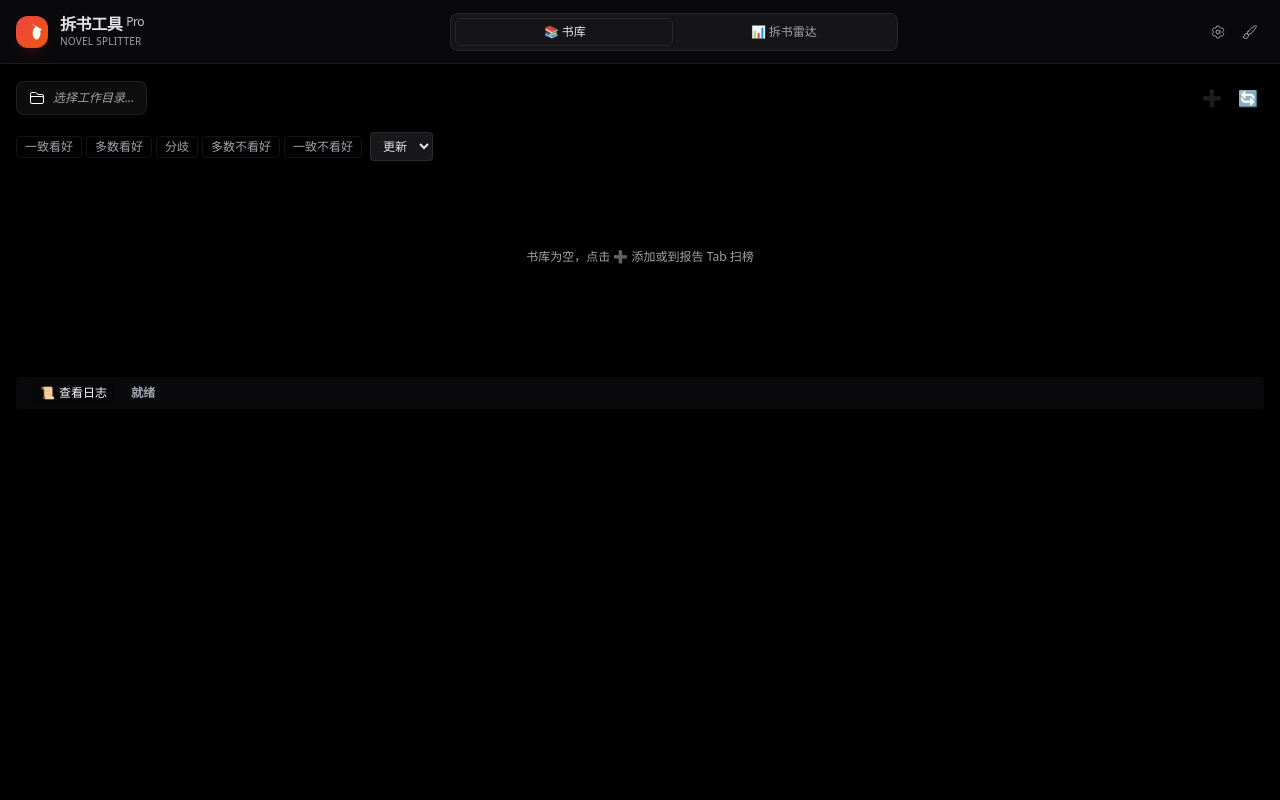
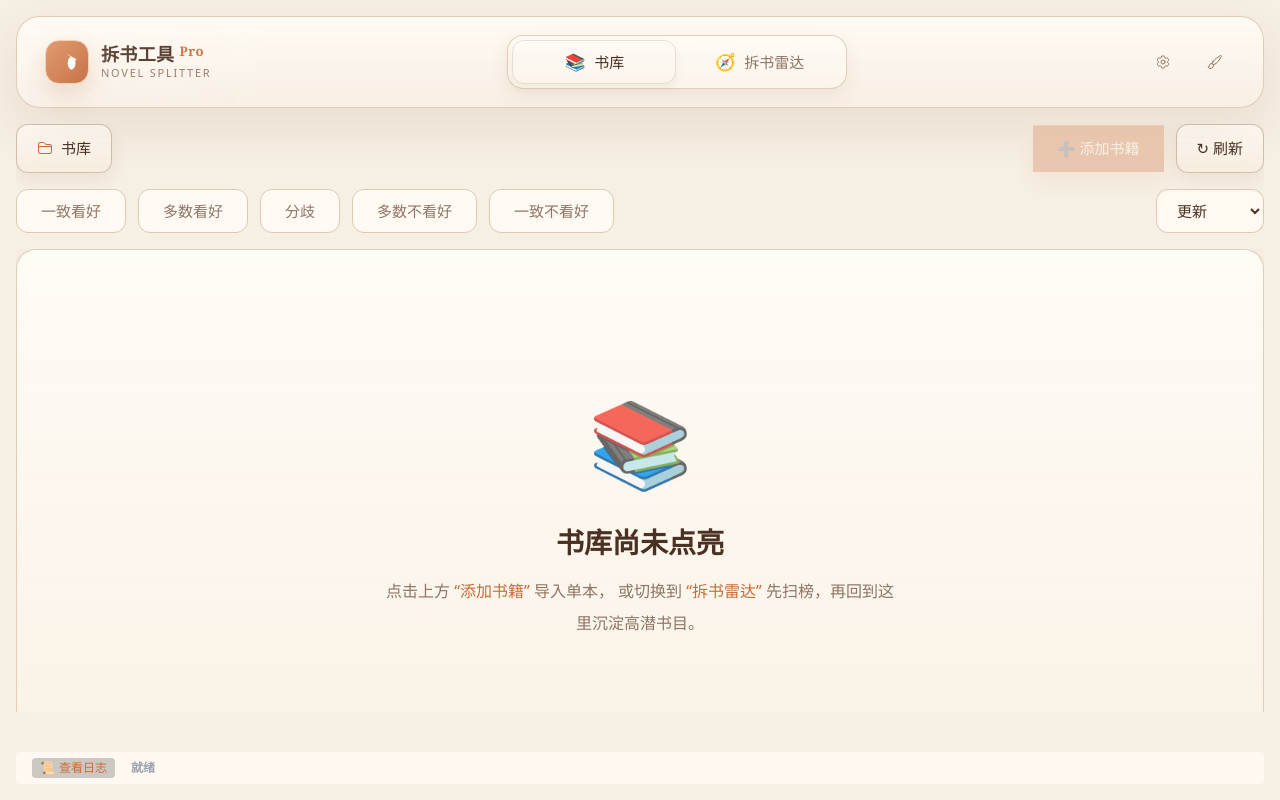
Before and after one commit to Hooolee/novel-splitter, a Vue app: page / in a window 1280 px wide. Built offline with nearby package versions, Linux system fonts and the light colour scheme.

Commit message:
feat: implement new warm paper UI theme and style system across core components

```diff
--- a/src/App.vue
+++ b/src/App.vue
@@ -698,36 +698,36 @@ function formatReportName(filename: string): string {
 </script>
 
 <template>
-  <div class="h-screen flex flex-col text-txt bg-bg font-sans overflow-hidden">
-    <header class="h-16 bg-sidebar border-b border-border-dim flex items-center gap-4 px-4 flex-shrink-0">
+  <div class="h-screen flex flex-col text-txt bg-bg font-sans overflow-hidden p-4">
+    <header class="paper-shell h-[92px] flex items-center gap-6 px-7 flex-shrink-0">
         <div class="flex items-center gap-3 min-w-0">
-            <div class="w-8 h-8 rounded-xl bg-gradient-to-br from-red-500 to-orange-600 flex items-center justify-center shadow-lg shadow-red-900/20 flex-shrink-0">
+            <div class="w-11 h-11 rounded-[14px] bg-gradient-to-br from-[#dd8a56] to-[#bf6030] flex items-center justify-center shadow-[0_10px_24px_rgba(191,96,48,0.22)] flex-shrink-0 border border-[#f1c8aa]">
                 <svg xmlns="http://www.w3.org/2000/svg" viewBox="0 0 24 24" fill="currentColor" class="w-5 h-5 text-white">
                     <path d="M11.7 2.805a.75.75 0 0 1 .6 0A16.036 16.036 0 0 0 17.686 5.5c1.657.492 2.766 1.763 3.394 3.033.453.916.71 2.016.92 3.149.23 1.238.23 2.536.002 3.791-.191 1.054-.537 2.062-1.025 2.923-.526.927-1.398 1.956-2.825 2.668a1.503 1.503 0 0 1-1.304 0c-1.427-.712-2.299-1.741-2.825-2.668-.488-.861-.834-1.869-1.025-2.923-.228-1.255-.228-2.553.002-3.791.21-1.133.467-2.233.92-3.149.628-1.27 1.737-2.54 3.394-3.033a16.033 16.033 0 0 0 5.386 2.695.75.75 0 0 1 .458 1.06l-.99.99-.028.028a3.155 3.155 0 0 0-.67 1.264c-.055.234-.265.378-.49.337a.66.66 0 0 1-.502-.45c-.179-.646-.502-1.246-.938-1.758a.74.74 0 0 1 .09-1.03l.97-.88a14.522 14.522 0 0 1-4.225-2.004Z" />
                 </svg>
             </div>
             <div class="min-w-0">
-                <h1 class="font-bold text-base text-txt tracking-tight leading-tight">拆书工具 <span class="text-accent text-xs align-top opacity-80 font-normal">Pro</span></h1>
-                <p class="text-[10px] text-txt-dim font-medium tracking-wide uppercase">Novel Splitter</p>
+                <h1 class="font-semibold text-[18px] text-txt tracking-[0.02em] leading-tight font-serif">拆书工具 <span class="text-accent text-[0.82rem] align-top font-semibold">Pro</span></h1>
+                <p class="text-[11px] text-txt-dim font-medium tracking-[0.16em] uppercase">Novel Splitter</p>
             </div>
         </div>
 
         <div class="flex-1 flex justify-center">
-            <div class="bg-subtle p-1 rounded-lg flex relative border border-border-dim min-w-[240px] max-w-md w-full">
-                <div class="absolute top-1 bottom-1 rounded-md bg-active border border-border-dim shadow-sm transition-all duration-300 ease-out" :style="{ left: activeTab === 'library' ? '4px' : 'calc(50% + 1px)', width: 'calc(50% - 5px)' }"></div>
-                <button @click="setActiveTab('library')" class="flex-1 relative z-10 text-xs font-medium py-1.5 text-center transition-colors duration-200" :class="activeTab === 'library' ? 'text-txt' : 'text-txt-dim hover:text-txt'">📚 书库</button>
-                <button @click="setActiveTab('reports')" class="flex-1 relative z-10 text-xs font-medium py-1.5 text-center transition-colors duration-200" :class="activeTab === 'reports' ? 'text-txt' : 'text-txt-dim hover:text-txt'">📊 拆书雷达</button>
+            <div class="paper-panel p-1 rounded-[16px] flex relative min-w-[280px] max-w-[340px] w-full">
+                <div class="absolute top-1 bottom-1 rounded-[12px] bg-active border border-border-dim shadow-[inset_0_1px_0_rgba(255,255,255,0.65),0_4px_10px_rgba(146,102,66,0.08)] transition-all duration-300 ease-out" :style="{ left: activeTab === 'library' ? '4px' : 'calc(50% + 1px)', width: 'calc(50% - 5px)' }"></div>
+                <button @click="setActiveTab('library')" class="flex-1 relative z-10 text-[15px] font-medium py-2.5 text-center transition-colors duration-200 flex items-center justify-center gap-2" :class="activeTab === 'library' ? 'text-txt' : 'text-txt-dim hover:text-txt'"><span class="text-[1.1em]">📚</span><span>书库</span></button>
+                <button @click="setActiveTab('reports')" class="flex-1 relative z-10 text-[15px] font-medium py-2.5 text-center transition-colors duration-200 flex items-center justify-center gap-2" :class="activeTab === 'reports' ? 'text-txt' : 'text-txt-dim hover:text-txt'"><span class="text-[1.1em]">🧭</span><span>拆书雷达</span></button>
             </div>
         </div>
 
-        <div class="flex items-center gap-1 flex-shrink-0">
-            <button @click="showSettings = true" class="w-7 h-7 flex items-center justify-center rounded-md hover:bg-subtle text-txt-dim hover:text-txt transition-all" title="API 设置">
+        <div class="flex items-center gap-3 flex-shrink-0">
+            <button @click="showSettings = true" class="w-10 h-10 flex items-center justify-center rounded-[14px] hover:bg-subtle text-txt-dim hover:text-txt transition-all border border-transparent hover:border-border-dim" title="API 设置">
                 <svg xmlns="http://www.w3.org/2000/svg" fill="none" viewBox="0 0 24 24" stroke-width="1.5" stroke="currentColor" class="w-4 h-4">
                     <path stroke-linecap="round" stroke-linejoin="round" d="M9.594 3.94c.09-.542.56-.94 1.11-.94h2.593c.55 0 1.02.398 1.11.94l.213 1.281c.063.374.313.686.645.87.074.04.147.083.22.127.324.196.72.257 1.075.124l1.217-.456a1.125 1.125 0 0 1 1.37.49l1.296 2.247a1.125 1.125 0 0 1-.26 1.431l-1.003.827c-.293.24-.438.613-.431.992a6.759 6.759 0 0 1 0 .255c-.007.378.138.75.43.99l1.005.828c.424.35.534.954.26 1.43l-1.298 2.247a1.125 1.125 0 0 1-1.369.491l-1.217-.456c-.355-.133-.75-.072-1.076.124a6.57 6.57 0 0 1-.22.128c-.331.183-.581.495-.644.869l-.213 1.28c-.09.543-.56.941-1.11.941h-2.594c-.55 0-1.02-.398-1.11-.94l-.213-1.281c-.062-.374-.312-.686-.644-.87a6.52 6.52 0 0 1-.22-.127c-.325-.196-.72-.257-1.076-.124l-1.217.456a1.125 1.125 0 0 1-1.369-.49l-1.297-2.247a1.125 1.125 0 0 1 .26-1.431l1.004-.827c.292-.24.437-.613.43-.992a6.932 6.932 0 0 1 0-.255c.007-.378-.138-.75-.43-.99l-1.004-.828a1.125 1.125 0 0 1-.26-1.43l1.297-2.247a1.125 1.125 0 0 1 1.37-.491l1.216.456c.356.133.751.072 1.076-.124.072-.044.146-.087.22-.128.332-.183.582-.495.644-.869l.214-1.281Z" />
                     <path stroke-linecap="round" stroke-linejoin="round" d="M15 12a3 3 0 1 1-6 0 3 3 0 0 1 6 0Z" />
                 </svg>
             </button>
-            <button @click="cycleTheme" class="w-7 h-7 flex items-center justify-center rounded-md hover:bg-subtle text-txt-dim hover:text-txt transition-all" title="切换皮肤">
+            <button @click="cycleTheme" class="w-10 h-10 flex items-center justify-center rounded-[14px] hover:bg-subtle text-txt-dim hover:text-txt transition-all border border-transparent hover:border-border-dim" title="切换皮肤">
                 <svg xmlns="http://www.w3.org/2000/svg" fill="none" viewBox="0 0 24 24" stroke-width="1.5" stroke="currentColor" class="w-4 h-4">
                     <path stroke-linecap="round" stroke-linejoin="round" d="M9.53 16.122a3 3 0 0 0-5.78 1.128 2.25 2.25 0 0 1-2.4 2.245 4.5 4.5 0 0 0 8.4-2.245c0-.399-.078-.78-.22-1.128Zm0 0a15.998 15.998 0 0 0 3.388-1.62m-5.043-.025a15.994 15.994 0 0 1 1.622-3.395m3.42 3.418a15.995 15.995 0 0 0 4.764-4.648l3.876-5.814a1.151 1.151 0 0 0-1.597-1.597L14.146 6.32a16.03 16.03 0 0 0-4.649 4.763m0 0a2.18 2.18 0 0 0-1.655.895" />
                 </svg>
@@ -736,27 +736,27 @@ function formatReportName(filename: string): string {
     </header>
 
     <!-- Main Content -->
-    <div class="flex-1 flex flex-col p-4 gap-4 overflow-hidden">
+    <div class="flex-1 flex flex-col pt-4 gap-4 overflow-hidden">
 
         <!-- ===== 报告全屏视图 ===== -->
-        <div v-if="selectedReport && activeTab === 'reports'" class="flex-1 bg-card rounded-lg border border-border flex overflow-hidden">
+        <div v-if="selectedReport && activeTab === 'reports'" class="flex-1 paper-shell overflow-hidden">
             <!-- 左侧目录 -->
-            <div v-if="reportToc.length > 0" class="w-56 flex-shrink-0 border-r border-border flex flex-col">
-                <div class="bg-white/5 px-3 py-2 border-b border-border text-xs font-bold text-txt-dim uppercase tracking-wider">📑 目录</div>
+            <div v-if="reportToc.length > 0" class="w-64 flex-shrink-0 border-r border-border-dim flex flex-col bg-white/30">
+                <div class="px-5 py-4 border-b border-border-dim text-[11px] font-bold text-txt-dim uppercase tracking-[0.24em]">📑 目录导航</div>
                 <div class="flex-1 overflow-y-auto p-2 space-y-0.5">
                     <div v-for="item in reportToc" :key="item.id" @click="scrollToHeading(item.id)"
-                        class="cursor-pointer text-[11px] py-1 px-2 rounded hover:bg-white/5 text-txt-dim hover:text-txt transition-colors truncate"
+                        class="cursor-pointer text-[12px] py-2 px-3 rounded-xl hover:bg-subtle text-txt-dim hover:text-txt transition-colors truncate"
                         :style="{ paddingLeft: (item.level - 1) * 12 + 8 + 'px' }"
                     >{{ item.text }}</div>
                 </div>
             </div>
             <!-- 右侧报告内容 -->
             <div class="flex-1 flex flex-col overflow-hidden">
-                <div class="bg-white/5 px-4 py-2 border-b border-border flex justify-between items-center text-sm font-bold">
+                <div class="px-6 py-4 border-b border-border-dim flex justify-between items-center text-sm font-bold bg-white/20">
                     <span>📊 {{ formatReportName(selectedReport) }}</span>
                     <button @click="selectedReport = null; reportContent = ''" class="text-txt-dim hover:text-txt text-xs">✕ 关闭</button>
                 </div>
-                <div class="flex-1 p-6 overflow-y-auto prose prose-invert prose-sm max-w-none" v-html="marked(reportContent || '')"></div>
+                <div class="flex-1 px-8 py-7 overflow-y-auto prose prose-sm max-w-none text-txt" v-html="marked(reportContent || '')"></div>
             </div>
         </div>
         <!-- ===== 书库/分析 分栏视图 ===== -->
@@ -764,28 +764,28 @@ function formatReportName(filename: string): string {
         <!-- 书库无选中全宽 -->
         <div v-if="activeTab === 'library' && !selectedNovel" class="flex flex-col gap-4 pb-6 overflow-y-auto">
             <div class="flex items-center justify-between gap-4 flex-shrink-0">
-                <button @click="selectWorkspaceDir" class="flex items-center gap-2 bg-subtle border border-border-dim rounded-lg px-3 py-2 hover:bg-hover transition-colors group min-w-0">
+                <button @click="selectWorkspaceDir" class="paper-btn px-5 py-3 min-w-0">
                     <svg xmlns="http://www.w3.org/2000/svg" fill="none" viewBox="0 0 24 24" stroke-width="1.5" stroke="currentColor" class="w-4 h-4 text-accent flex-shrink-0"><path stroke-linecap="round" stroke-linejoin="round" d="M2.25 12.75V12A2.25 2.25 0 0 1 4.5 9.75h15A2.25 2.25 0 0 1 21.75 12v.75m-8.69-6.44-2.12-2.12a1.5 1.5 0 0 0-1.061-.44H4.5A2.25 2.25 0 0 0 2.25 6v12a2.25 2.25 0 0 0 2.25 2.25h15A2.25 2.25 0 0 0 21.75 18V9a2.25 2.25 0 0 0-2.25-2.25h-5.379a1.5 1.5 0 0 1-1.06-.44Z" /></svg>
-                    <span v-if="workspaceRoot" class="text-xs text-txt truncate max-w-56" :title="workspaceRoot">{{ workspaceRoot.split('/').pop() || workspaceRoot }}</span>
-                    <span v-else class="text-xs text-txt-dim italic">选择工作目录...</span>
+                    <span class="text-[15px] font-medium text-txt">书库</span>
+                    <span v-if="workspaceRoot" class="text-[12px] text-txt-dim truncate max-w-40" :title="workspaceRoot">{{ workspaceRoot.split('/').pop() || workspaceRoot }}</span>
                 </button>
-                <div class="flex items-center gap-1">
-                    <button @click="showAddBookModal = true" :disabled="!workspaceRoot || isDownloading" class="text-accent hover:text-orange-300 transition-colors p-1.5 rounded hover:bg-subtle disabled:opacity-30" title="添加书籍">➕</button>
-                    <button @click="loadNovels" class="text-txt-dim hover:text-txt transition-colors p-1.5 rounded hover:bg-subtle" title="刷新列表">🔄</button>
+                <div class="flex items-center gap-3">
+                    <button @click="showAddBookModal = true" :disabled="!workspaceRoot || isDownloading" class="paper-btn-primary px-6 py-3 text-[15px] font-medium disabled:opacity-30 disabled:translate-y-0" title="添加书籍">➕ 添加书籍</button>
+                    <button @click="loadNovels" class="paper-btn px-5 py-3 text-[15px] font-medium" title="刷新列表">↻ 刷新</button>
                 </div>
             </div>
-            <div class="flex flex-wrap items-center gap-2 flex-shrink-0">
-                <div class="flex flex-wrap gap-1">
-                    <button v-for="opt in CONSENSUS_OPTIONS" :key="opt.value" @click="toggleConsensus(opt.value!)" class="text-xs px-2 py-0.5 rounded border transition-all" :class="consensusFilter.includes(opt.value!) ? 'bg-accent/20 border-accent text-accent' : 'border-border-dim text-txt-dim hover:text-txt'">{{ opt.label }}</button>
+            <div class="flex flex-wrap items-center gap-3 flex-shrink-0">
+                <div class="flex flex-wrap gap-3">
+                    <button v-for="opt in CONSENSUS_OPTIONS" :key="opt.value" @click="toggleConsensus(opt.value!)" class="px-6 py-2.5 rounded-[12px] border text-[15px] transition-all shadow-[inset_0_1px_0_rgba(255,255,255,0.6)]" :class="consensusFilter.includes(opt.value!) ? 'bg-[#fff3e8] border-[#d98a57] text-[#c96c3a]' : 'bg-[rgba(255,251,245,0.92)] border-[#dec8b0] text-txt-dim hover:text-txt'">{{ opt.label }}</button>
                 </div>
-                <select v-model="sortBy" @change="loadNovels" class="bg-input border border-border-dim rounded px-2 py-1 text-xs outline-none focus:border-accent">
+                <select v-model="sortBy" @change="loadNovels" class="paper-input rounded-[12px] px-4 py-2.5 text-[15px] outline-none focus:border-accent min-w-[108px] ml-auto">
                     <option value="updated_desc">更新</option>
                     <option value="latest_rank_asc">排名</option>
                     <option value="scan_count_desc">上榜</option>
                 </select>
             </div>
-            <div v-if="allTags.length > 0" class="flex flex-wrap gap-1 flex-shrink-0">
-                <button v-for="t in allTags.slice(0, 30)" :key="t" @click="toggleTag(t)" class="text-xs px-1.5 py-0.5 rounded border transition-all" :class="tagFilter.includes(t) ? 'bg-accent/20 border-accent text-accent' : 'border-border-dim text-txt-dim hover:text-txt'">{{ t }}</button>
+            <div v-if="allTags.length > 0" class="flex flex-wrap gap-2 flex-shrink-0">
+                <button v-for="t in allTags.slice(0, 30)" :key="t" @click="toggleTag(t)" class="px-3.5 py-1.5 rounded-[10px] border text-[13px] transition-all bg-[rgba(255,251,245,0.92)] shadow-[inset_0_1px_0_rgba(255,255,255,0.6)]" :class="tagFilter.includes(t) ? 'border-[#d98a57] text-[#c96c3a]' : 'border-[#dec8b0] text-txt-dim hover:text-txt'">{{ t }}</button>
             </div>
             <NovelGrid :novels="novels" :novels-loading="novelsLoading" :selected-novel-id="selectedNovelId" @select="selectNovel" />
         </div>
@@ -871,7 +871,7 @@ function formatReportName(filename: string): string {
         <div v-else class="flex-1 grid grid-cols-2 gap-4 min-h-0">
             <!-- Left: DB Detail View -->
             <div class="bg-card rounded-lg border border-border flex flex-col overflow-hidden">
-                <div class="bg-white/5 px-4 py-2 border-b border-border flex justify-between items-center text-sm font-bold">
+                <div class="px-6 py-4 border-b border-border-dim flex justify-between items-center text-sm font-bold bg-white/20">
                     <div class="flex items-center gap-2 min-w-0">
                         <button
                             @click="selectedNovel = null"
@@ -991,7 +991,7 @@ function formatReportName(filename: string): string {
 
             <!-- Right: DB Summary -->
             <div class="bg-card rounded-lg border border-border flex flex-col overflow-hidden">
-                <div class="bg-white/5 px-4 py-2 border-b border-border flex justify-between items-center text-sm font-bold">
+                <div class="px-6 py-4 border-b border-border-dim flex justify-between items-center text-sm font-bold bg-white/20">
                     <span>🤖 三视角评估摘要</span>
                     <span class="text-[11px] text-txt-dim">作者视角</span>
                 </div>
--- a/src/components/NovelGrid.vue
+++ b/src/components/NovelGrid.vue
@@ -14,13 +14,18 @@ const emit = defineEmits<{
 
 <template>
   <div class="flex-1 overflow-y-auto custom-scrollbar">
-    <div v-if="novelsLoading" class="flex items-center justify-center h-40 text-txt-dim text-xs gap-2">
-      <span class="animate-spin">⏳</span>加载中…
+    <div v-if="novelsLoading" class="paper-panel rounded-[20px] flex items-center justify-center h-48 text-txt-dim text-sm gap-3">
+      <span class="animate-spin text-lg">⏳</span><span>正在整理书库卡片…</span>
     </div>
-    <div v-else-if="novels.length === 0" class="flex items-center justify-center h-40 text-txt-dim text-xs">
-      书库为空，点击 ➕ 添加或到报告 Tab 扫榜
+    <div v-else-if="novels.length === 0" class="paper-panel rounded-[20px] h-[520px] flex flex-col items-center justify-center text-center px-6 text-txt-dim bg-[linear-gradient(180deg,rgba(255,251,245,0.98),rgba(249,241,230,0.94))]">
+      <div class="text-[84px] mb-4 opacity-80">📚</div>
+      <div class="text-[28px] font-semibold text-txt mb-3 font-serif">书库尚未点亮</div>
+      <div class="max-w-[520px] text-[16px] leading-8">
+        点击上方 <span class="text-accent font-medium">“添加书籍”</span> 导入单本，
+        或切换到 <span class="text-accent font-medium">“拆书雷达”</span> 先扫榜，再回到这里沉淀高潜书目。
+      </div>
     </div>
-    <div v-else class="grid grid-cols-1 sm:grid-cols-2 lg:grid-cols-3 xl:grid-cols-4 gap-3">
+    <div v-else class="grid grid-cols-1 md:grid-cols-2 xl:grid-cols-3 2xl:grid-cols-4 gap-5">
       <NovelCard
         v-for="item in novels"
         :key="item.id"
--- a/src/style.css
+++ b/src/style.css
@@ -3,76 +3,189 @@
 @tailwind utilities;
 
 :root {
-  /* Default Theme: Dark (极简黑) - User liked this */
-  --bg-main: #000000;
-  --bg-sidebar: #09090b;      /* Zinc-950 */
+  color-scheme: light;
 
-  /* Text */
-  --text-main: #e4e4e7;       /* Zinc-200 */
-  --text-dim: #a1a1aa;        /* Zinc-400 */
-  --text-inverse: #000000;
+  /* Warm paper theme — aligned to output/ui-高真 */
+  --bg-main: #f6efe4;
+  --bg-sidebar: rgba(255, 250, 243, 0.9);
 
-  /* Interaction / States */
-  --bg-hover: #27272a;        /* Zinc-800 */
-  --bg-active: #3f3f46;       /* Zinc-700 */
-  --bg-subtle: rgba(255, 255, 255, 0.05);
-  --bg-input: #18181b;        /* Zinc-900 */
+  --text-main: #4a3123;
+  --text-dim: #8f7564;
+  --text-inverse: #fffaf4;
 
-  /* Borders */
-  --border-dim: #27272a;      /* Zinc-800 */
-  --border-subtle: rgba(255, 255, 255, 0.08);
+  --bg-hover: #f1e3d2;
+  --bg-active: #f9ecd6;
+  --bg-subtle: rgba(164, 121, 84, 0.08);
+  --bg-input: #fffaf4;
 
-  /* Accent - White for Dark Mode */
-  --accent-primary: #ffffff;
-  --accent-text: #000000;
+  --border-dim: #dec8b0;
+  --border-subtle: rgba(143, 117, 100, 0.2);
+
+  --accent-primary: #c96c3a;
+  --accent-text: #fff7ef;
+
+  --shadow-soft: 0 18px 48px rgba(137, 93, 56, 0.12);
+  --shadow-card: 0 6px 18px rgba(137, 93, 56, 0.1);
+  --shadow-press: inset 0 1px 0 rgba(255, 255, 255, 0.8);
 }
 
 [data-theme="light"] {
-  /* Theme: Refined Light (Notion/Linear style with Green tint) */
-  --bg-main: #ffffff;
-  --bg-sidebar: #f7f7f5;      /* Warm/Notion grey sidebar */
-
-  /* Text */
-  --text-main: #37352f;       /* Notion black */
-  --text-dim: #787774;        /* Notion grey */
-  --text-inverse: #ffffff;
-
-  /* Interaction / States */
-  --bg-hover: #ebebeb;        /* Light grey hover */
-  --bg-active: #e2e2e0;       /* Slightly darker grey */
-  --bg-subtle: rgba(0, 0, 0, 0.03);
-  --bg-input: #ffffff;        /* White input on grey background usually, or just white */
-
-  /* Borders */
-  --border-dim: #e1e4e8;
-  --border-subtle: rgba(0, 0, 0, 0.05);
-
-  /* Accent - Green for Light Mode (Requested) */
-  --accent-primary: #16a34a;  /* Green-600 */
-  --accent-text: #ffffff;
+  color-scheme: dark;
+  --bg-main: #16110e;
+  --bg-sidebar: rgba(29, 23, 19, 0.94);
+  --text-main: #f3e7d8;
+  --text-dim: #bea894;
+  --text-inverse: #201711;
+  --bg-hover: #241c17;
+  --bg-active: #31241d;
+  --bg-subtle: rgba(255, 237, 213, 0.06);
+  --bg-input: #1c1511;
+  --border-dim: #5b4636;
+  --border-subtle: rgba(222, 200, 176, 0.16);
+  --accent-primary: #de8759;
+  --accent-text: #22160f;
+  --shadow-soft: 0 18px 48px rgba(0, 0, 0, 0.35);
+  --shadow-card: 0 10px 24px rgba(0, 0, 0, 0.22);
+  --shadow-press: inset 0 1px 0 rgba(255, 255, 255, 0.03);
 }
 
-/* Base styles */
+html,
+body,
+#app {
+  height: 100%;
+}
+
 body {
-  background-color: var(--bg-main);
+  background:
+    radial-gradient(circle at top left, rgba(255,255,255,0.72), transparent 28%),
+    radial-gradient(circle at bottom right, rgba(214,171,124,0.12), transparent 22%),
+    linear-gradient(180deg, #fbf6ef 0%, #f4ecdf 100%);
   color: var(--text-main);
   margin: 0;
-  font-family: 'Inter', -apple-system, BlinkMacSystemFont, "Segoe UI", Roboto, sans-serif;
+  font-family: "PingFang SC", "Noto Sans SC", "Microsoft YaHei", "Inter", -apple-system, BlinkMacSystemFont, "Segoe UI", sans-serif;
   overflow: hidden;
 }
 
-/* Custom Scrollbar for Webkit */
+body::before {
+  content: "";
+  position: fixed;
+  inset: 0;
+  pointer-events: none;
+  opacity: 0.22;
+  background-image:
+    radial-gradient(rgba(158, 118, 79, 0.16) 0.55px, transparent 0.55px),
+    radial-gradient(rgba(255,255,255,0.75) 0.45px, transparent 0.45px);
+  background-position: 0 0, 12px 12px;
+  background-size: 24px 24px;
+}
+
+button,
+input,
+select,
+textarea {
+  font: inherit;
+}
+
+::selection {
+  background: rgba(201, 108, 58, 0.18);
+}
+
 .custom-scrollbar::-webkit-scrollbar {
-  width: 6px;
-  height: 6px;
+  width: 8px;
+  height: 8px;
 }
 .custom-scrollbar::-webkit-scrollbar-track {
   background: transparent;
 }
 .custom-scrollbar::-webkit-scrollbar-thumb {
-  background: var(--bg-active);
-  border-radius: 3px;
+  background: rgba(159, 121, 83, 0.32);
+  border-radius: 999px;
 }
 .custom-scrollbar::-webkit-scrollbar-thumb:hover {
-  background: var(--text-dim);
+  background: rgba(159, 121, 83, 0.5);
 }
+
+@layer base {
+  * {
+    scrollbar-color: rgba(159, 121, 83, 0.45) transparent;
+  }
+}
+
+@layer components {
+  .paper-shell {
+    background: linear-gradient(180deg, rgba(255,250,243,0.96), rgba(247,239,228,0.92));
+    border: 1px solid rgba(222, 200, 176, 0.9);
+    border-radius: 24px;
+    box-shadow: var(--shadow-soft), inset 0 1px 0 rgba(255, 255, 255, 0.72);
+    position: relative;
+    backdrop-filter: blur(6px);
+  }
+
+
+  .paper-shell::after {
+    content: "";
+    position: absolute;
+    inset: 0;
+    pointer-events: none;
+    border-radius: inherit;
+    background: radial-gradient(circle at top left, rgba(255,255,255,0.35), transparent 22%);
+    opacity: 0.5;
+  }
+
+  .paper-panel {
+    background: linear-gradient(180deg, rgba(255,251,245,0.96), rgba(250,244,235,0.92));
+    border: 1px solid rgba(222, 200, 176, 0.88);
+    box-shadow: var(--shadow-card), var(--shadow-press);
+  }
+
+  .paper-input {
+    background: rgba(255, 250, 243, 0.92);
+    border: 1px solid rgba(222, 200, 176, 0.92);
+    color: var(--text-main);
+    box-shadow: inset 0 1px 2px rgba(116, 79, 48, 0.04);
+  }
+
+  .paper-btn {
+    display: inline-flex;
+    align-items: center;
+    justify-content: center;
+    gap: 0.5rem;
+    border-radius: 12px;
+    border: 1px solid rgba(210, 188, 165, 0.95);
+    background: linear-gradient(180deg, rgba(255,251,245,0.98), rgba(246,236,223,0.96));
+    color: var(--text-main);
+    box-shadow: var(--shadow-card), var(--shadow-press);
+    transition: all 180ms ease;
+  }
+
+  .paper-btn:hover {
+    transform: translateY(-1px);
+    background: linear-gradient(180deg, rgba(255,253,248,1), rgba(248,239,228,0.98));
+  }
+
+  .paper-btn-primary {
+    border-color: rgba(191, 97, 48, 0.95);
+    background: linear-gradient(180deg, #d77a46 0%, #c96535 100%);
+    color: var(--accent-text);
+    box-shadow: 0 10px 20px rgba(201, 108, 58, 0.26), inset 0 1px 0 rgba(255,255,255,0.22);
+  }
+
+  .paper-btn-primary:hover {
+    background: linear-gradient(180deg, #dd8453 0%, #cf6f3f 100%);
+  }
+
+  .chip-warm {
+    border-radius: 999px;
+    border: 1px solid rgba(214, 187, 163, 0.9);
+    background: rgba(255, 250, 243, 0.88);
+    color: var(--text-dim);
+  }
+
+  .section-title {
+    color: var(--accent-primary);
+    font-size: 0.78rem;
+    font-weight: 700;
+    letter-spacing: 0.12em;
+    text-transform: uppercase;
+  }
+}
```
Also changed, not shown: output/ui-高真/ui-final-spec-2026-05-16.md (added, +107 -0 lines), src/components/NovelCard.vue (+32 -26 lines), output/ui-高真/actual-library-page.png (added), 2 other files (tests, documents, lock files or other folders).
